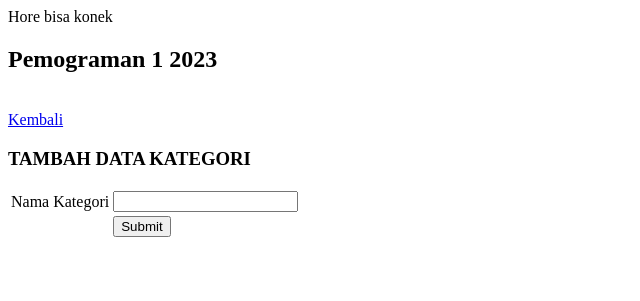
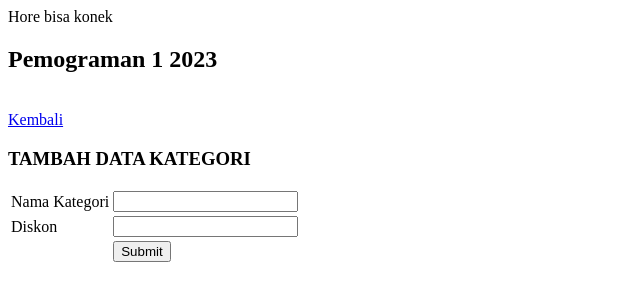
Before and after one commit to RamziAhmar/Pemograman1Tugas, a PHP site: page /tambah_Kategori.php in a window 1280 px wide. Shown: the top 301 px of the page, without its empty margins (0-640 px from the left). Run offline with PHP 8.4, Linux system fonts and the light colour scheme.

Commit message:
udate typo

```diff
--- a/Home.html
+++ b/Home.html
@@ -33,6 +33,9 @@
         <tr>
             <td><a href="penjualan/list_penjualan.php"><button>Penjualan</button></a></td>
         </tr>
+        <tr>
+            <td><a href="view_report.php"><button>Report</button></a></td>
+        </tr>
     </table>
 </body>
 </html>
--- a/Kategori/list_kategori.php
+++ b/Kategori/list_kategori.php
@@ -14,6 +14,7 @@
         <tr>
             <th>Id</th>
             <th>Nama Kategori</th>
+            <th>Diskon</th>
         </tr>
         <?php
                 include '../Config/koneksi.php';
@@ -24,6 +25,8 @@
         <tr>
             <td><?php echo $no++; ?></td>
             <td><?php echo $d['nama_kategori']; ?></td>
+            <td><?php echo $d['diskon']; ?></td>
+
             <td>
                 <a href="edit_kategori.php?id=<?php echo $d['id_kategori']; ?>">Edit</a>
                 <a href="hapus_kategori.php?id=<?php echo $d['id_kategori']; ?>">Hapus</a>
--- a/Kategori/tambah_kategori.php
+++ b/Kategori/tambah_kategori.php
@@ -9,8 +9,9 @@
     //Menangkap data yang dikirim dari form
     if(!empty($_POST['save'])){
         $Nama = $_POST['nama_kategori'];
+        $Diskon = $_POST['diskon'];
         //menginput data ke database
-        $a = mysqli_query($koneksi,"insert into kategori values('','$Nama')");
+        $a = mysqli_query($koneksi,"insert into kategori values('','$Nama', $Diskon)");
         if($a){
             //mengalihkan ke halaman kembali
             header("location:list_kategori.php");
@@ -32,6 +33,10 @@
                 <td><input type="text" name="nama_kategori"></td>
             </tr>
             <tr>
+                <td>Diskon</td>
+                <td><input type="number" name="diskon"></td>
+            </tr>
+            <tr>
                 <td></td>
                 <td><input type="submit" name="save"></td>
             </tr>
--- a/Penjualan/tambah_penjualan.php
+++ b/Penjualan/tambah_penjualan.php
@@ -27,7 +27,7 @@
     <br>
     <a href="list_penjualan.php">Kembali</a>
     <br>
-    <h3>TAMBAH DATA TRANSAKSI</h3>
+    <h3>TAMBAH DATA PENJUALAN</h3>
     <form method="POST">
         <table>
             <tr>
```
